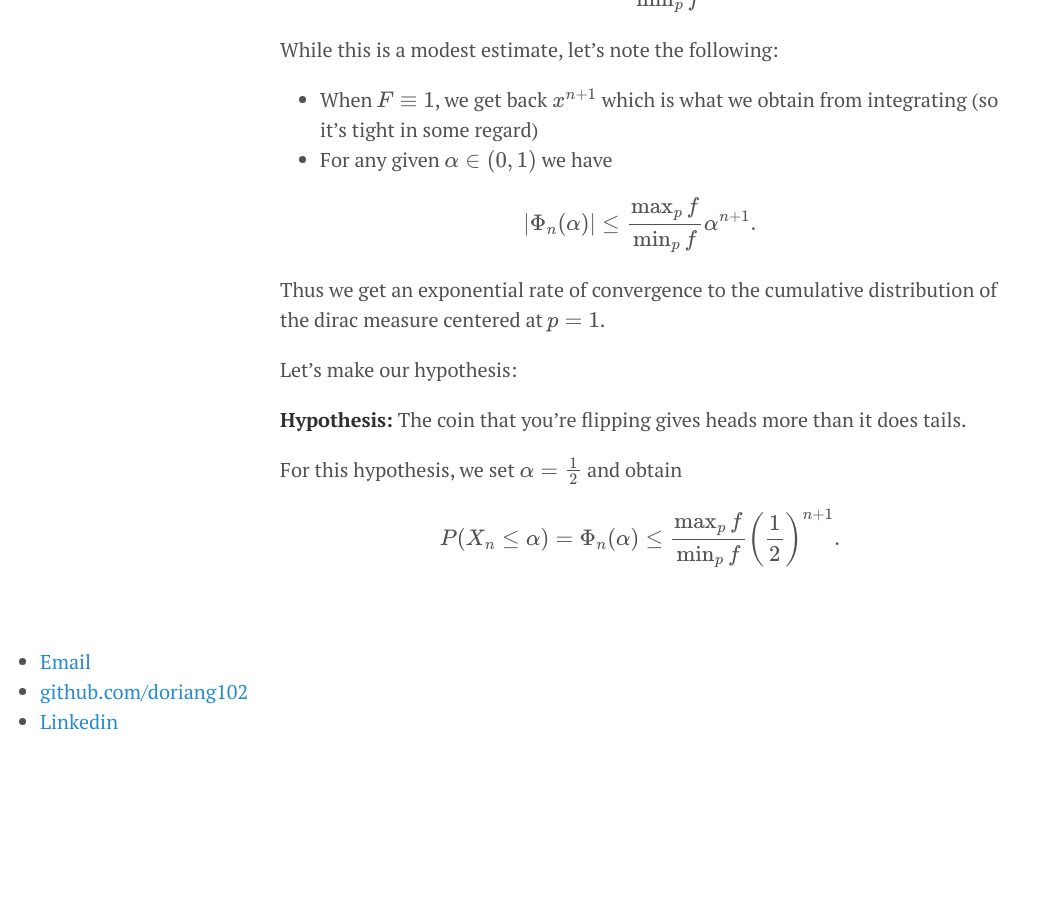
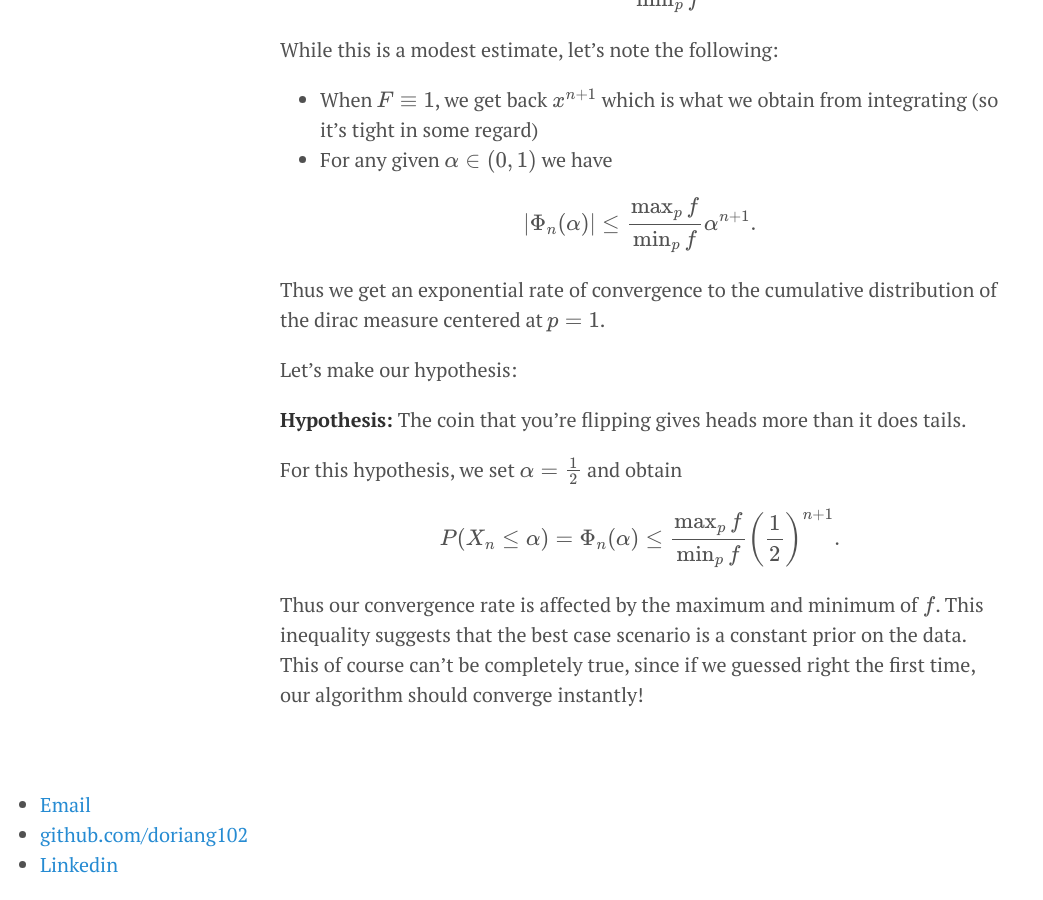
Before and after one commit to doriang102/doriang102.github.io, a Jekyll site: the page built from _posts/2017-06-10-hypothesis-testing-part-2.md, in a window 1280 px wide and 900 px high, scrolled down 1594 px. Shown: the whole window, without its empty margins (0-1043 px from the left). Built offline with Jekyll 4.4.1, drawn with Linux system fonts in a browser that asks for light colours; our own code applies the rules of GitHub Pages for plain Markdown files; formulas are drawn with MathJax 3; before the commit the page ends 2351 px from its top, so only the background shows below that.

Commit message:
Update 2017-06-10-hypothesis-testing-part-2.md

```diff
--- a/_posts/2017-06-10-hypothesis-testing-part-2.md
+++ b/_posts/2017-06-10-hypothesis-testing-part-2.md
@@ -53,3 +53,6 @@ For this hypothesis, we set $$\alpha = \frac{1}{2}$$ and obtain
 
 
 $$ P(X_n \leq \alpha) = \Phi_n(\alpha) \leq  \frac{\max_p f}{\min_p f} \left(\frac{1}{2}\right)^{n+1}. $$
+
+
+Thus our convergence rate is affected by the maximum and minimum of $$f$$. This inequality suggests that the best case scenario is a constant prior on the data. This of course can't be completely true, since if we guessed right the first time, our algorithm should converge instantly!
```
